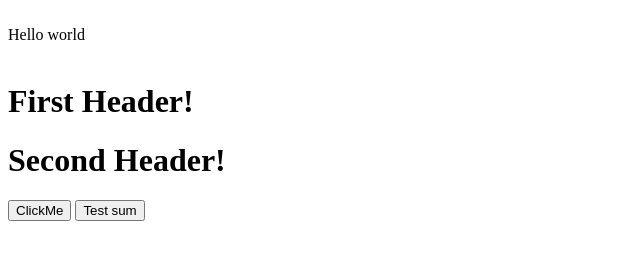
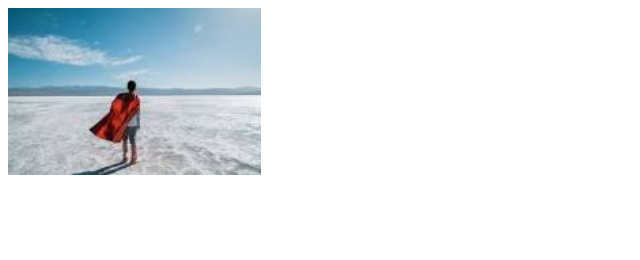
Before and after one commit to AbdelrahmanNasser1/JavaScriptPractise, a plain HTML site: page MyFirstJsCode.html in a window 1280 px wide. Shown: the whole page, without its empty margins (0-640 px from the left). Drawn offline with Linux system fonts and the light colour scheme.

Commit message:
Working with images at DOM

```diff
--- a/MyFirstJsCode.html
+++ b/MyFirstJsCode.html
@@ -4,33 +4,37 @@
         <script src="script.js"></script>
         <script>
             //sayHelloFromHead();
-            document.write("<br>Hello world</br><br>");
+            // document.write("<br>Hello world</br><br>");
 
-            var res = Math.round( Math.random()*10);
-            console.log(res);
+            // var res = Math.round( Math.random()*10);
+            // console.log(res);
 
 
         </script>
     </head>
     <body>
 
-        <h1 id="header1" class="c1" name ="headerName">First Header!</h1>
+        <!-- <h1 id="header1" class="c1" name ="headerName">First Header!</h1>
         <span></span>
         <h1 id="header2" class="c2" >Second Header!</h1>
 
-        <button onclick=" sayHelloFromEventDriven()">ClickMe</button>
+        <button onclick=" sayHelloFromEventDriven()">ClickMe</button> -->
         <script>
             //sayHelloFromBody();
             //TestPromptAndConfirm();
-            var header1 = document.querySelector("#header1").innerHTML;
-            var header2 = document.querySelector("span+h1").innerHTML;
+            // var header1 = document.querySelector("#header1").innerHTML;
+            // var header2 = document.querySelector("span+h1").innerHTML;
 
-            alert(header1);
-            alert(header2);
+            // alert(header1);
+            // alert(header2);
+
+
 
         </script>
-
-        <button onclick=" sum()">Test sum</button>
+        <img src="img.jpg" id="img1" onmouseover="event.target.src = 'img2.jpg';"
+        onmouseout="document.getElementById('img1').src = 'img.jpg';" width="20%"
+        >
+        <!-- <button onclick=" sum()">Test sum</button> -->
 
     </body>
 </html>
```
Also changed, not shown: img.jpg (added), img2.jpg (added).
